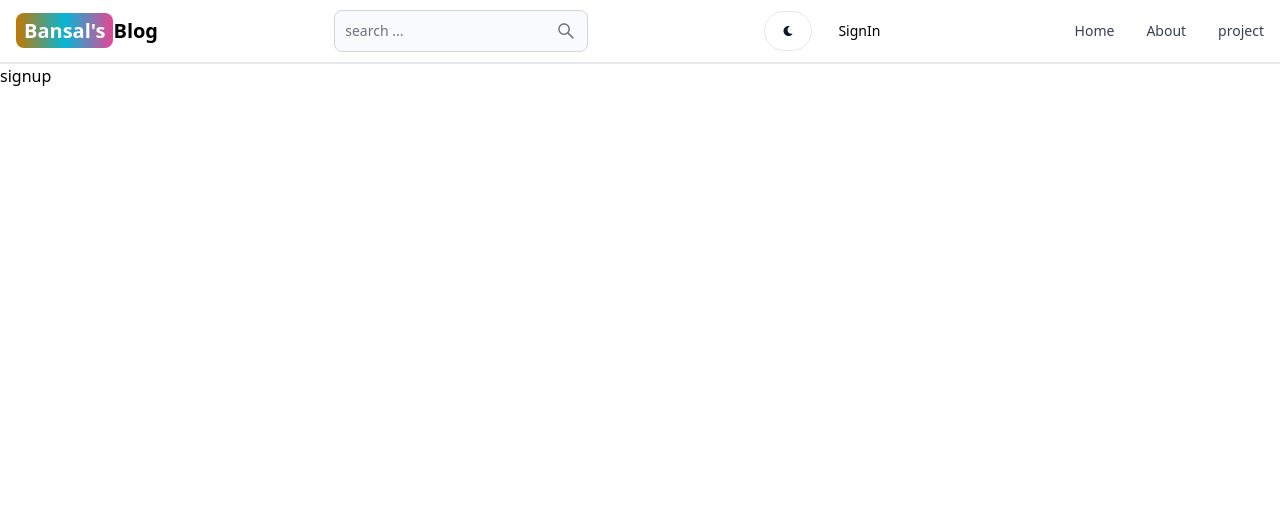
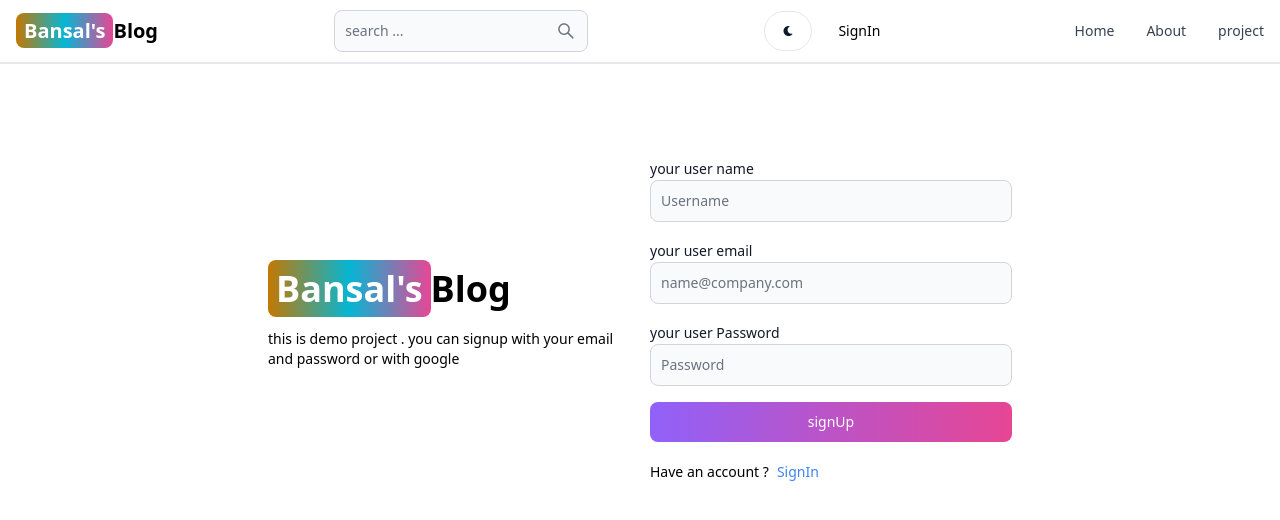
Before and after one commit to Jashanbansal1256/mern-bloging, a React (Create React App) app in the folder client/: page /sign-up in a window 1280 px wide. Shown: the top 520 px of the page. Built offline with nearby package versions, Linux system fonts and the light colour scheme.

Commit message:
create the frontend UI

```diff
--- a/client/src/pages/SignUp.jsx
+++ b/client/src/pages/SignUp.jsx
@@ -1,9 +1,51 @@
-import React from 'react'
+import { Label, TextInput, Button } from "flowbite-react";
+import React from "react";
+import { Link } from "react-router-dom";
 
 export default function SignUp() {
   return (
-    <div>
-      signup
+    <div className="min-h-screen mt-20">
+      <div className="flex p-3 max-w-3xl mx-auto flex-col md:flex-row md:items-center gap-5">
+        {/* left side */}
+
+        <div className="flex-1">
+          <Link to="/" className="font-bold dark:text-white text-4xl">
+            <span className="px-2 py-1 bg-gradient-to-r from-yellow-500 via-cyan-500 to-pink-500 rounded-lg text-white">
+              Bansal's
+            </span>
+            Blog
+          </Link>
+          <p className="text-sm mt-5">
+            this is demo project . you can signup with your email and password
+            or with google
+          </p>
+        </div>
+        {/* right side */}
+
+        <div className="flex-1">
+          <form className="flex flex-col gap-4">
+            <div>
+              <Label value="your user name" />
+              <TextInput type="text" placeholder="Username" id="username" />
+            </div>
+            <div>
+              <Label value="your user email" />
+              <TextInput type="text" placeholder="name@company.com" id="email" />
+            </div>
+            <div>
+              <Label value="your user Password" />
+              <TextInput type="text" placeholder="Password" id="password" />
+            </div>
+            <Button gradientDuoTone="purpleToPink">signUp</Button>
+          </form>
+          <div className="flex gap-2 text-sm mt-5">
+            <span>Have an account ?</span>
+            <Link to="/sign-in" className="text-blue-500">
+              SignIn
+            </Link>
+          </div>
+        </div>
+      </div>
     </div>
-  )
+  );
 }
```
